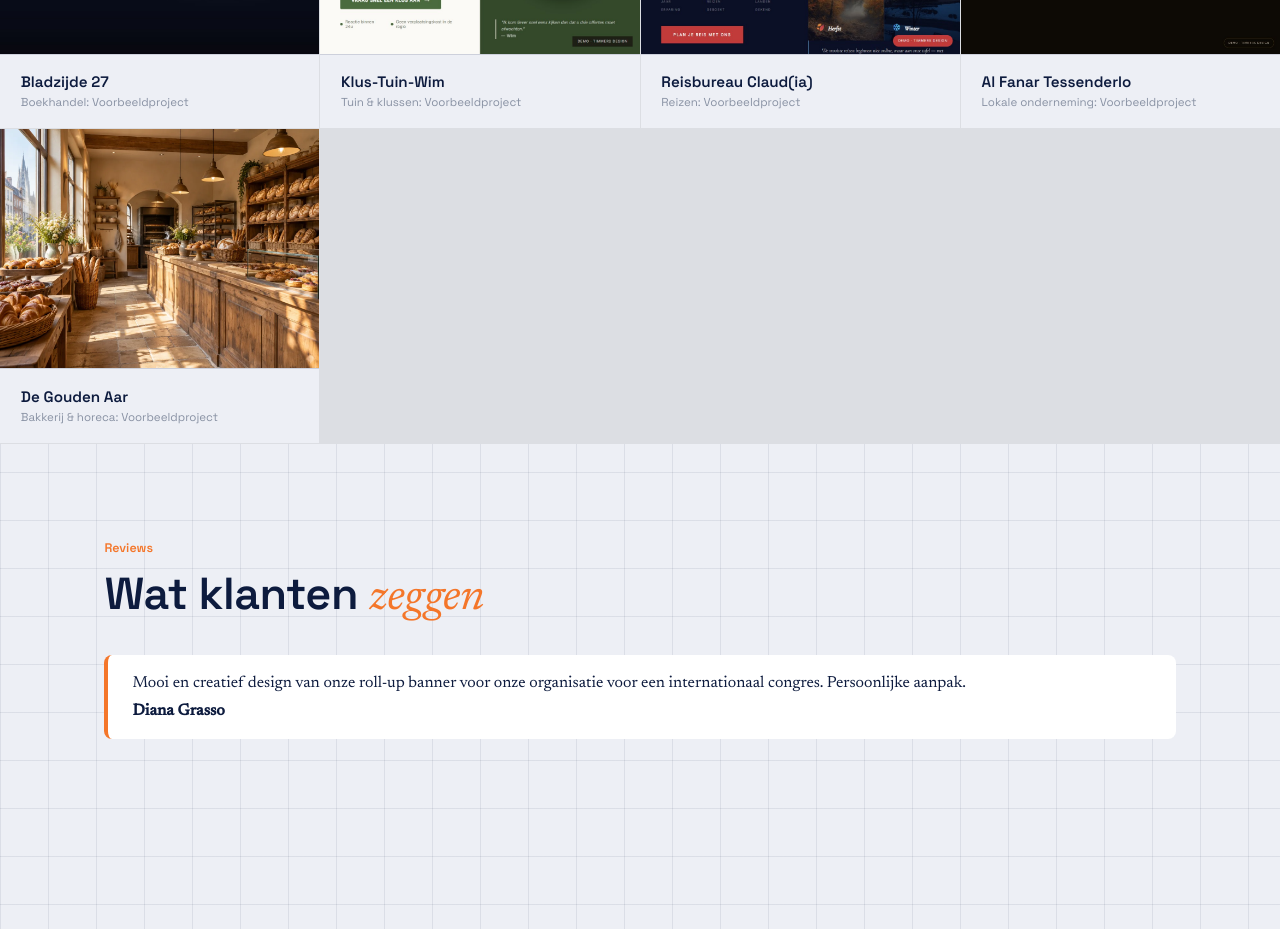
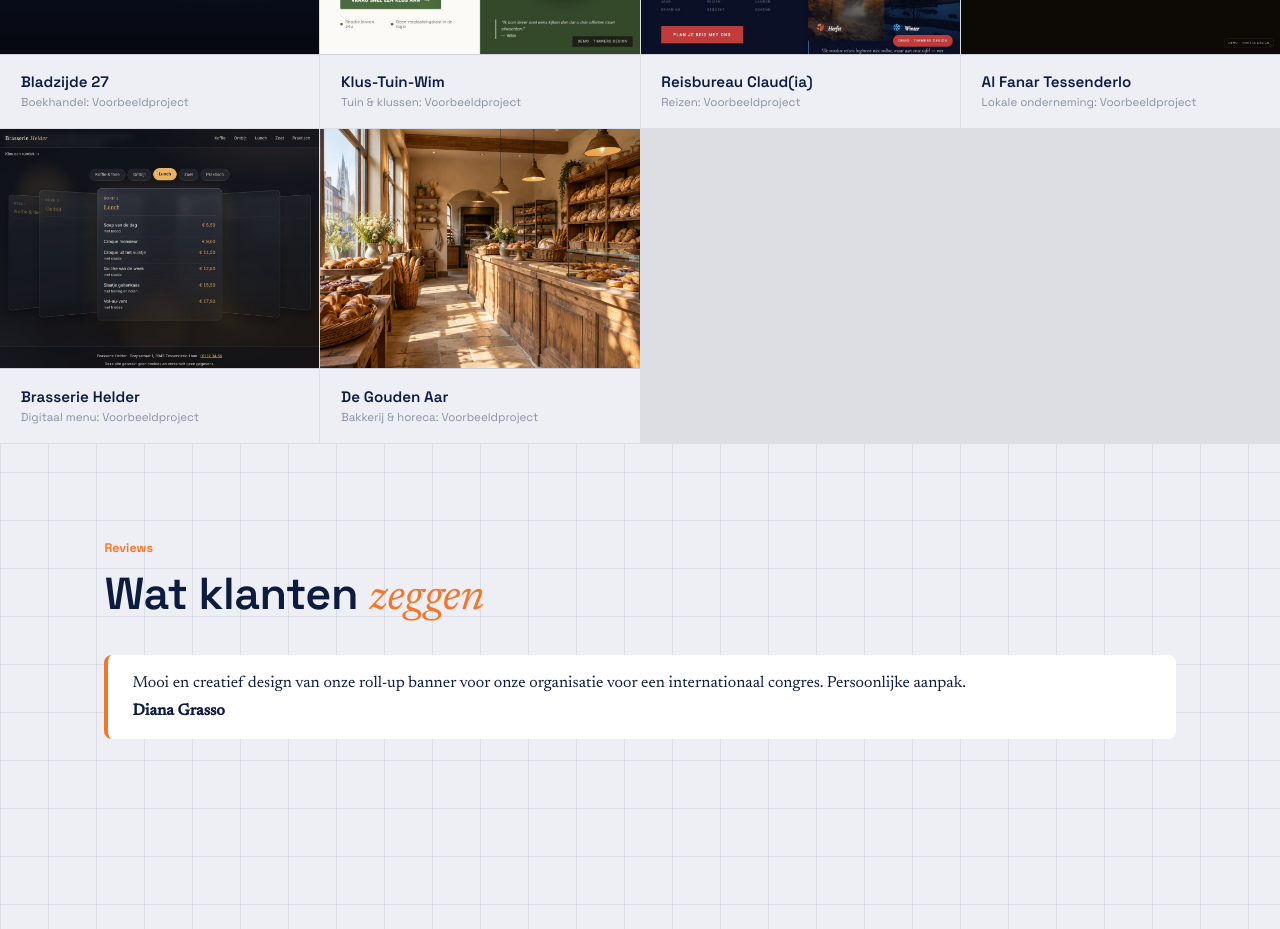
Before and after one commit to timmersdavy/timmersdavy.github.io, a plain HTML site: page index.html in a window 1280 px wide. Shown: the part 7640-8569 px from the top of the page. Drawn offline with Linux system fonts and the light colour scheme.

Commit message:
Portfolio: voorbeeldproject Brasserie Helder (glasmenu) toegevoegd
Co-Authored-By: Claude Sonnet 5.5 <noreply@anthropic.com>
Claude-Session: https://claude.ai/code/session_01DBLhUSRkYvxNXSd8zxpEwr

```diff
--- a/index.html
+++ b/index.html
@@ -729,6 +729,9 @@ h1,h2,h3{text-wrap:balance}
     <a class="p-item" href="/al-fanar-tessenderlo.html">
       <div class="p-thumb" style="background-image:url('/portfolio-shots/al-fanar-tessenderlo.jpg')"></div>
       <div class="p-meta"><h3>Al Fanar Tessenderlo</h3><span>Lokale onderneming: Voorbeeldproject</span></div>
+    </a><a class="p-item" href="/demo-glasmenu/">
+      <div class="p-thumb" style="background-image:url('/portfolio-shots/brasserie-helder.jpg')"></div>
+      <div class="p-meta"><h3>Brasserie Helder</h3><span>Digitaal menu: Voorbeeldproject</span></div>
     </a><a class="p-item" href="/gouden-aar-demo.html">
           <div class="p-thumb" style="background-image:url('/images/gouden-aar-hero.webp')"></div>
           <div class="p-meta"><h3>De Gouden Aar</h3><span>Bakkerij & horeca: Voorbeeldproject</span></div>
```
Also changed, not shown: portfolio-shots/brasserie-helder.jpg (added).
